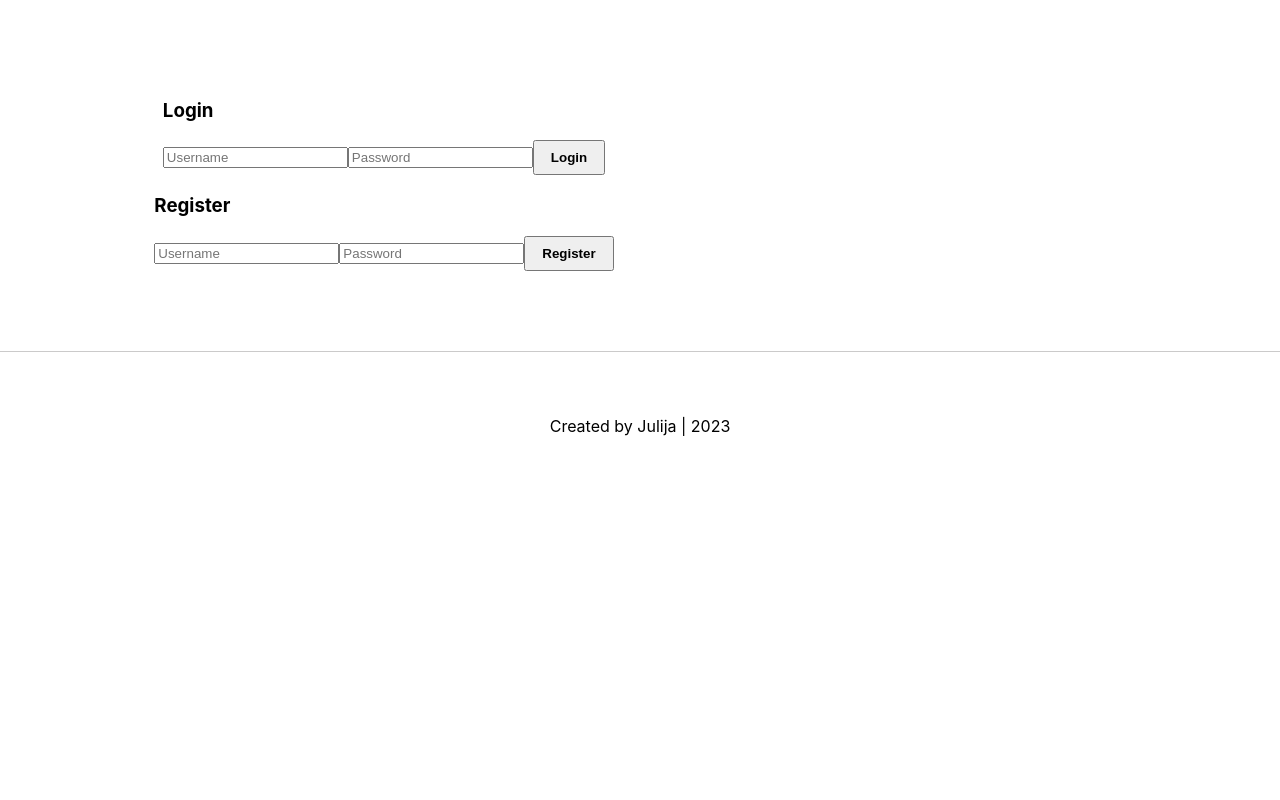
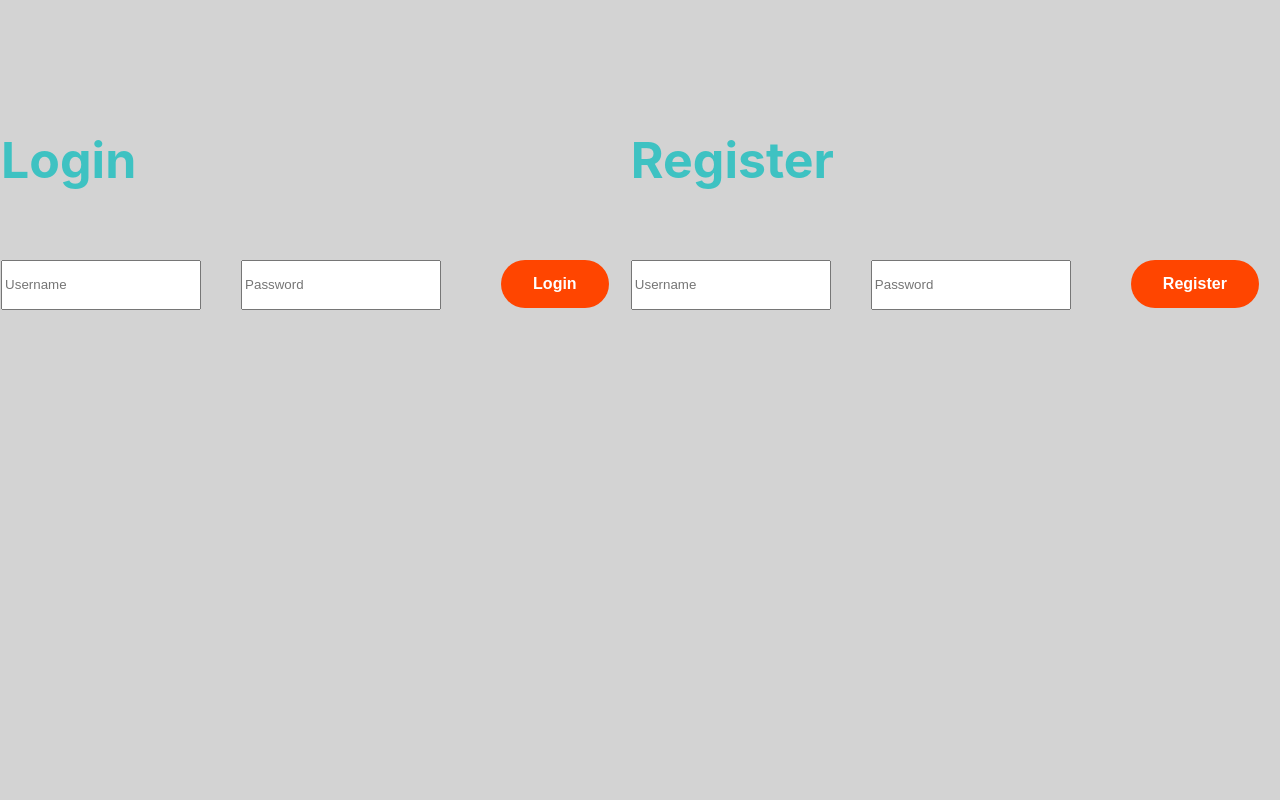
Before and after one commit to julijaj/forum-web-app, a Next.js app: page /login in a window 1280 px wide. Shown: the top 800 px of the page. Built offline with nearby package versions, Linux system fonts and the light colour scheme.

Commit message:
login css

```diff
--- a/src/components/navbar/navbar.js
+++ b/src/components/navbar/navbar.js
@@ -36,7 +36,7 @@ const Navbar = () => {
                 <img src='https://www.pngmart.com/files/11/Chat-Logo-PNG-Free-Download.png' />
             </div>
             <div>
-                {username && <h3>Hello, {username}!</h3>}
+                {username && <h3 className={styles.greeting}>Hello, {username}!</h3>}
             </div>
             <ul className={styles.list}>
                 <li className={styles.navbutton}>
@@ -46,7 +46,7 @@ const Navbar = () => {
                     <a href="/insertQuestion">Ask Question!</a>
                 </li>
                 <li className={styles.navbutton}>
-                    <button onClick={() => logOut()}>Log Out</button>
+                    <button className={styles.logbutton} onClick={() => logOut()}>Log Out</button>
                 </li>
             </ul>
         </div>
--- a/src/components/navbar/styles.module.css
+++ b/src/components/navbar/styles.module.css
@@ -1,5 +1,5 @@
 .navbar {
-    background-color: rgb(166, 166, 166);
+    background-color: lightgray;
     display: flex;
     justify-content: space-between;
     width: 100%;
@@ -22,3 +22,20 @@
 .logo img {
     max-height: 100%;
 }
+
+.greeting {
+    font-size: 50px;
+    color: rgb(62, 194, 194);
+    text-align: center;
+}
+
+.logbutton {
+    margin: 20px;
+    background-color: orangered;
+    border: none;
+    border-radius: 30px;
+    color: white;
+    padding: 15px 32px;
+    text-align: center;
+    font-size: 16px;
+  }
--- a/src/pages/login/index.js
+++ b/src/pages/login/index.js
@@ -1,4 +1,5 @@
 import Footer from 'src/components/footer/footer'
+import styles from "./styles.module.css";
 import React, { useState, useEffect } from "react";
 import axios from "axios";
 import cookieCutter from "cookie-cutter";
@@ -28,7 +29,7 @@ const login = () => {
             });
 
         if (response) {
-            const user=response.data.user
+            const user = response.data.user
             login(user._id, user.username);
         }
     }
@@ -49,7 +50,7 @@ const login = () => {
                 }
             });
         if (response) {
-            const user=response.data.user
+            const user = response.data.user
             login(user._id, user.username);
         }
     }
@@ -65,36 +66,40 @@ const login = () => {
 
     return (
         <div>
-            <main>
+            <main className={styles.main}>
+                <div className={styles.container}>
+                    <div className={styles.login}>
                         <div>
-                    <h3>Login</h3>
-                    <input
+                            <h3 className={styles.title}>Login</h3>
+                            <input className={styles.input}
                                 value={usernameLogin}
                                 onChange={(event) => setUsernameLogin(event.target.value)}
                                 placeholder='Username'
                             />
-                    <input
+                            <input className={styles.input}
                                 value={passwordLogin}
                                 onChange={(event) => setPasswordLogin(event.target.value)}
                                 placeholder='Password'
                                 type='password'
                             />
-                    <button onClick={() => tryLogin()}>Login</button>
+                            <button className={styles.button} onClick={() => tryLogin()}>Login</button>
                         </div>
-                <div>
-                    <h3>Register</h3>
-                    <input
+                    </div>
+                    <div className={styles.register}>
+                        <h3 className={styles.title}>Register</h3>
+                        <input className={styles.input}
                             value={usernameRegister}
                             onChange={(event) => setUsernameRegister(event.target.value)}
                             placeholder='Username'
                         />
-                    <input
+                        <input className={styles.input}
                             value={passwordRegister}
                             onChange={(event) => setPasswordRegister(event.target.value)}
                             placeholder='Password'
                             type='password'
                         />
-                    <button onClick={() => tryRegister()}>Register</button>
+                        <button className={styles.button} onClick={() => tryRegister()}>Register</button>
+                    </div>
                 </div>
             </main>
             <Footer />
--- a/src/pages/login/styles.module.css
+++ b/src/pages/login/styles.module.css
@@ -0,0 +1,33 @@
+.container {
+    display: flex;
+    justify-content: space-around;
+    width: 100%;
+}
+
+.title {
+    font-size: 50px;
+    color: rgb(62, 194, 194);
+}
+
+.input {
+    height: 50px;
+    width: 200px;
+    margin-right: 40px;
+}
+
+.button {
+    margin: 20px;
+    background-color: orangered;
+    border: none;
+    border-radius: 30px;
+    color: white;
+    padding: 15px 32px;
+    text-align: center;
+    font-size: 16px;
+  }
+
+  .main {
+    background-color: lightgray;
+    width: 100%;
+    padding-bottom: 700px
+  }
```
Lines whose indentation alone changed are shown as unchanged.
